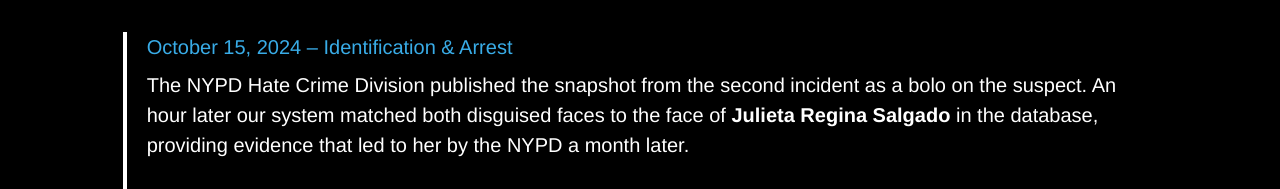
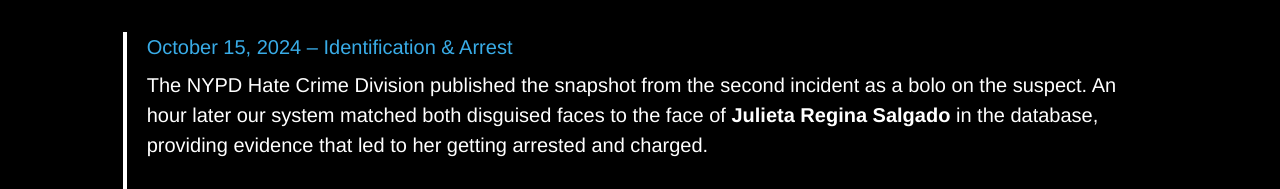
Before and after one commit to stellartecs/stellartecs-site, a plain HTML site: page docs/nesherai/index.html in a window 1280 px wide. Shown: the part 3092-3281 px from the top of the page. Drawn offline with nearby package versions, Linux system fonts and the light colour scheme.

Commit message:
text fix

```diff
--- a/docs/nesherai/index.html
+++ b/docs/nesherai/index.html
@@ -196,7 +196,7 @@
               </div>
               <div class="timeline-item">
                 <p class="text-blue mb-2 section-p">October 15, 2024 – Identification & Arrest</p>
-                <p class="section-p">The NYPD Hate Crime Division published the snapshot from the second incident as a bolo on the suspect. An hour later our system matched both disguised faces to the face of <strong>Julieta Regina Salgado</strong> in the database, providing evidence that led to her by the NYPD a month later. </p>
+                <p class="section-p">The NYPD Hate Crime Division published the snapshot from the second incident as a bolo on the suspect. An hour later our system matched both disguised faces to the face of <strong>Julieta Regina Salgado</strong> in the database, providing evidence that led to her getting arrested and charged.</p>
                 <img src="salgado_3.png" class="my-3 snapshot" alt="snapshot 3">
               </div>
             </div>
```
